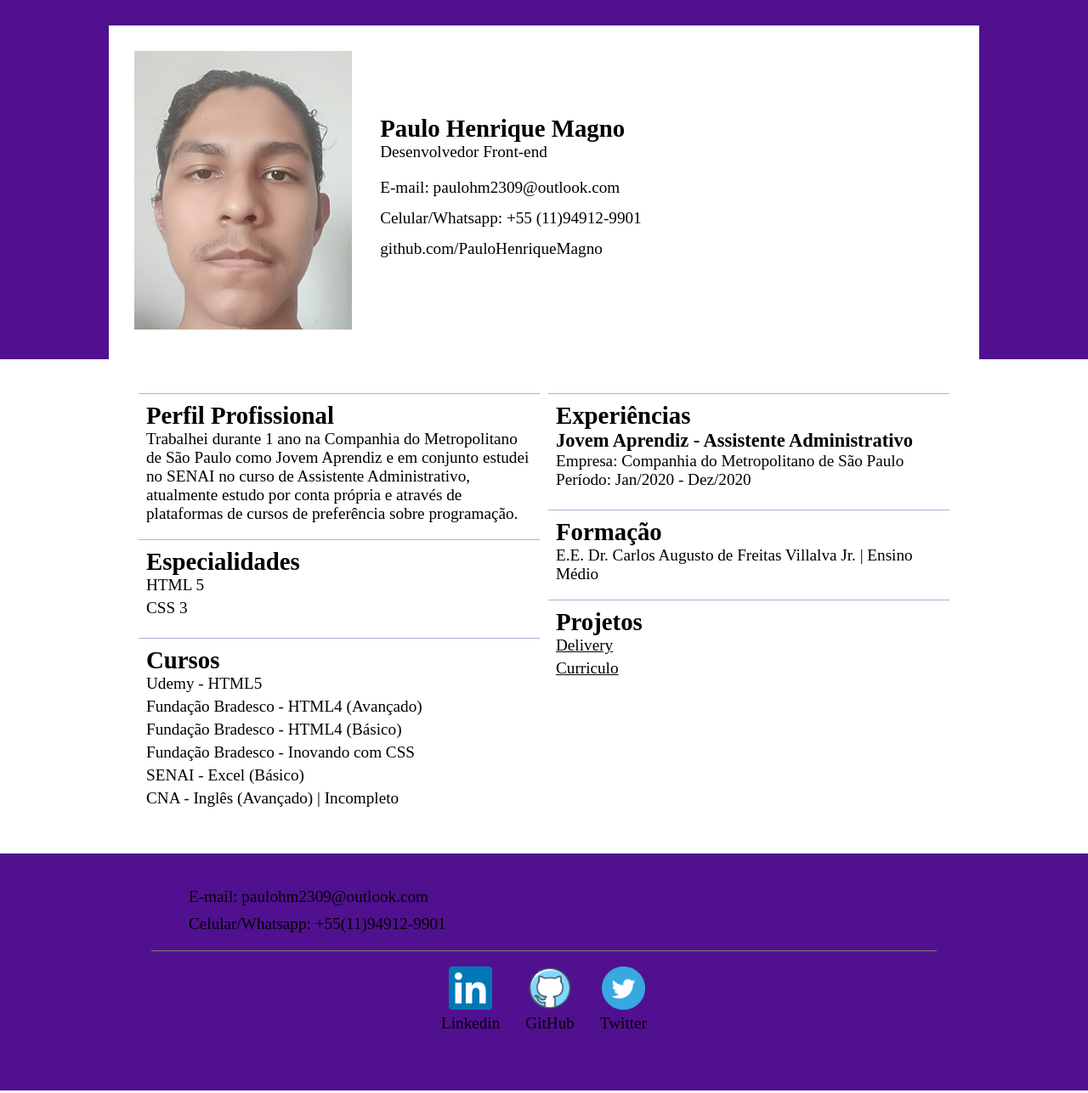
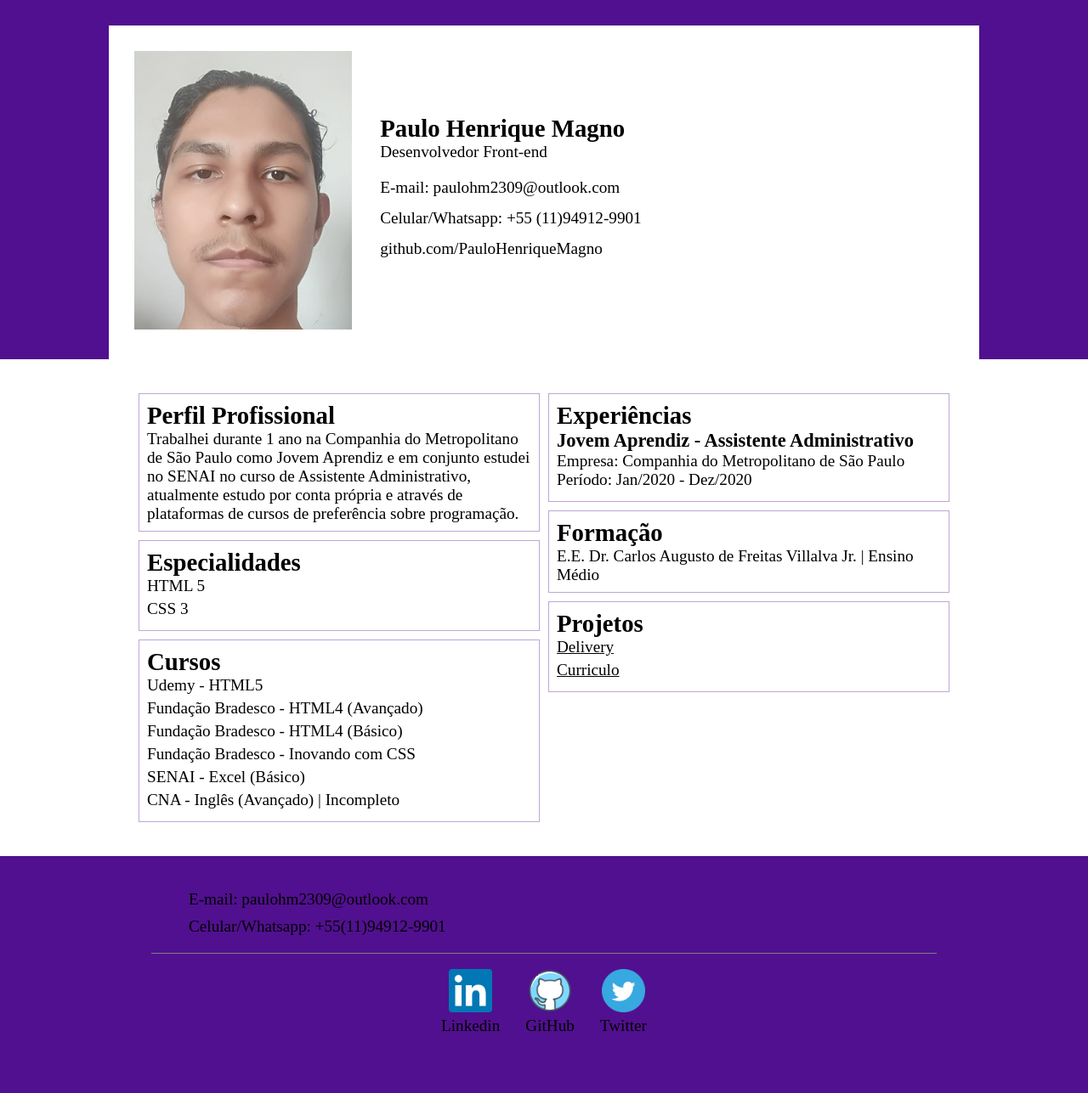
Before and after one commit to PauloHenriqueMagno/Curriculo, a PHP site: page / in a window 1280 px wide. Shown: the whole page at 85% size. Run offline with PHP 8.4, Linux system fonts and the light colour scheme.

Commit message:
Update style.css

```diff
--- a/style.css
+++ b/style.css
@@ -154,7 +154,7 @@ main .coluna section ul li a{
 
 	main .coluna section{
 		padding: 9px;
-		border-top: 1px solid var(--cor-borda);
+		border: 1px solid var(--cor-borda);
 		margin: 10px 5px;
 	}
 	main .container{
```
